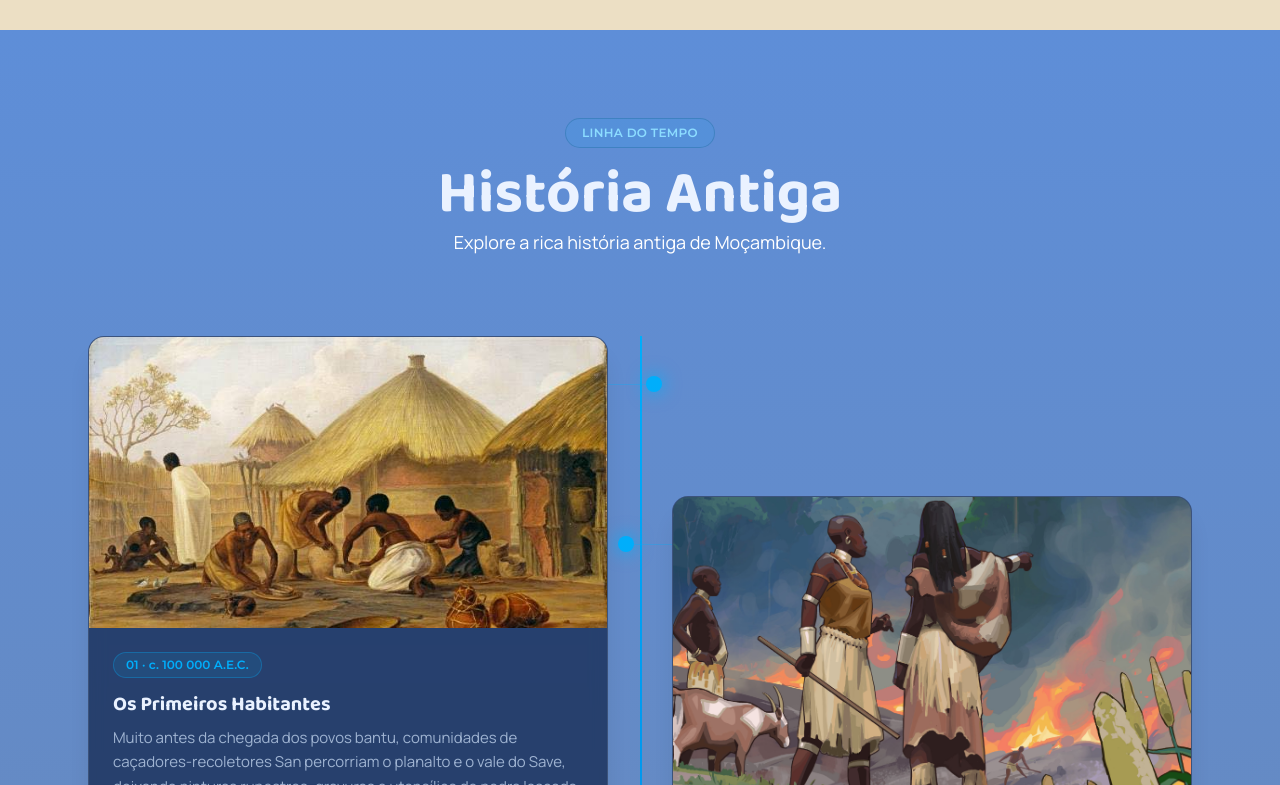
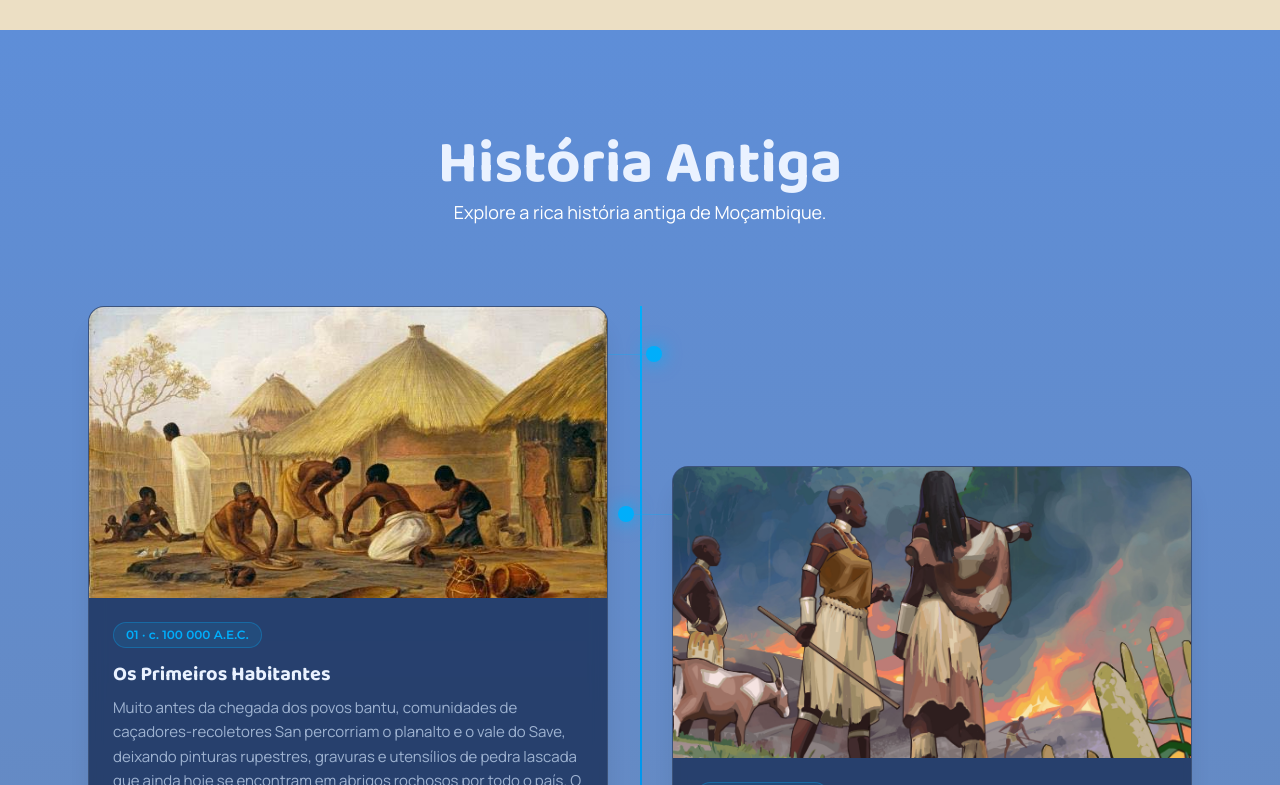
Before and after one commit to devassse/riendzo, a Next.js app in the folder riendzo-webapp/: page /en/historia in a window 1280 px wide. Shown: the part 2535-3320 px from the top of the page. Built offline with nearby package versions, Linux system fonts and the light colour scheme; a web font is replaced by a local one.

Commit message:
Landing page to Review

```diff
--- a/riendzo-webapp/app/[locale]/(pages)/historia/antiga/ancient.tsx
+++ b/riendzo-webapp/app/[locale]/(pages)/historia/antiga/ancient.tsx
@@ -343,9 +343,9 @@ export default function Ancient() {
     `}</style>
 
             <div className="flex flex-col items-center justify-center px-6 pt-20 text-center">
-                <span className="inline-flex items-center gap-2 rounded-full border border-[#02557a]/25 bg-[#00aefb]/10 px-4 py-1.5 text-xs font-semibold uppercase tracking-wide text-[#8cdcff]">
+                {/* <span className="inline-flex items-center gap-2 rounded-full border border-[#02557a]/25 bg-[#00aefb]/10 px-4 py-1.5 text-xs font-semibold uppercase tracking-wide text-[#8cdcff]">
                     Linha do tempo
-                </span>
+                </span> */}
                 <h1 className="mt-4 font-['Baloo_2'] text-6xl font-bold text-[#eaf2ff]">História Antiga</h1>
                 <p className="mt-1 max-w-xl font-['Manrope'] text-lg text-[#ffffff]">
                     Explore a rica história antiga de Moçambique.
--- a/riendzo-webapp/app/[locale]/(pages)/historia/page.tsx
+++ b/riendzo-webapp/app/[locale]/(pages)/historia/page.tsx
@@ -5,7 +5,6 @@ import MaisSobre from '@/app/[locale]/(pages)/historia//antiga/mais-sobre';
 import Colonial from '@/app/[locale]/(pages)/historia/colonial/colonial';
 import Independent from '@/app/[locale]/(pages)/historia/moderna/independent';
 import RiendzoNavbar from '@/app/components/navbar-hero-footer/riendzo-navbar';
-import PrimeirosHabitantesPage from './antiga/sections/primeiros-habitantes';
 
 export default async function Page() {
   return (
@@ -17,7 +16,6 @@ export default async function Page() {
         <Ancient />
         <Colonial />
         <Independent />
-        <PrimeirosHabitantesPage/>
       </main>
     </div>
   );
--- a/riendzo-webapp/app/components/navbar-hero-footer/riendzo-footer.tsx
+++ b/riendzo-webapp/app/components/navbar-hero-footer/riendzo-footer.tsx
@@ -222,9 +222,9 @@ export default function RiendzoFooter() {
 
                         <span>
                             Desenvolvido com <span className="text-red-400">♥</span> por{' '}
-                            <span className="font-medium text-[#0058b7]/65">
+                            <a href='https://joaodevsonmucavel.vercel.app/' target="_blank" className="font-medium text-[#0058b7]/65 hover:text-[#0058b7]" style={{textDecoration:"underline"}}>
                                 Keoma Software, Inc.
-                            </span>
+                            </a>
                         </span>
                     </div>
                 </div>
```
